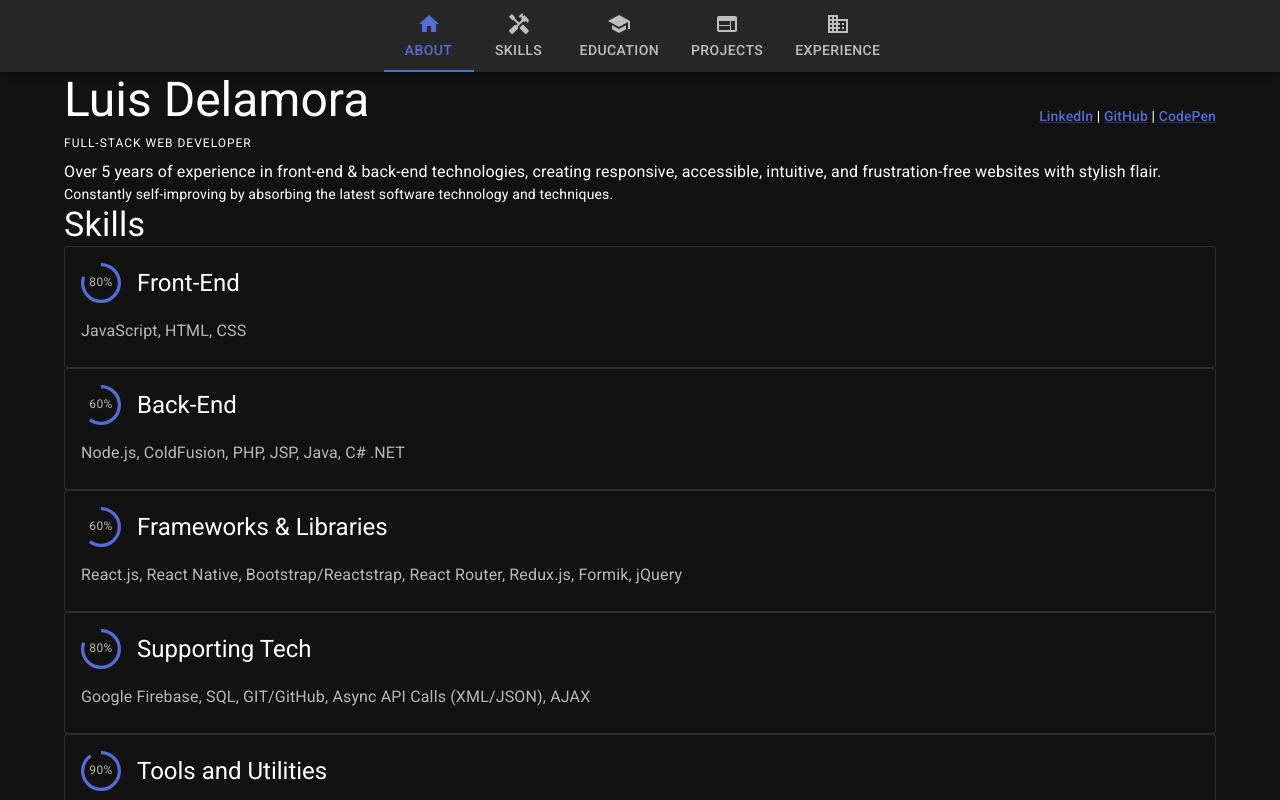
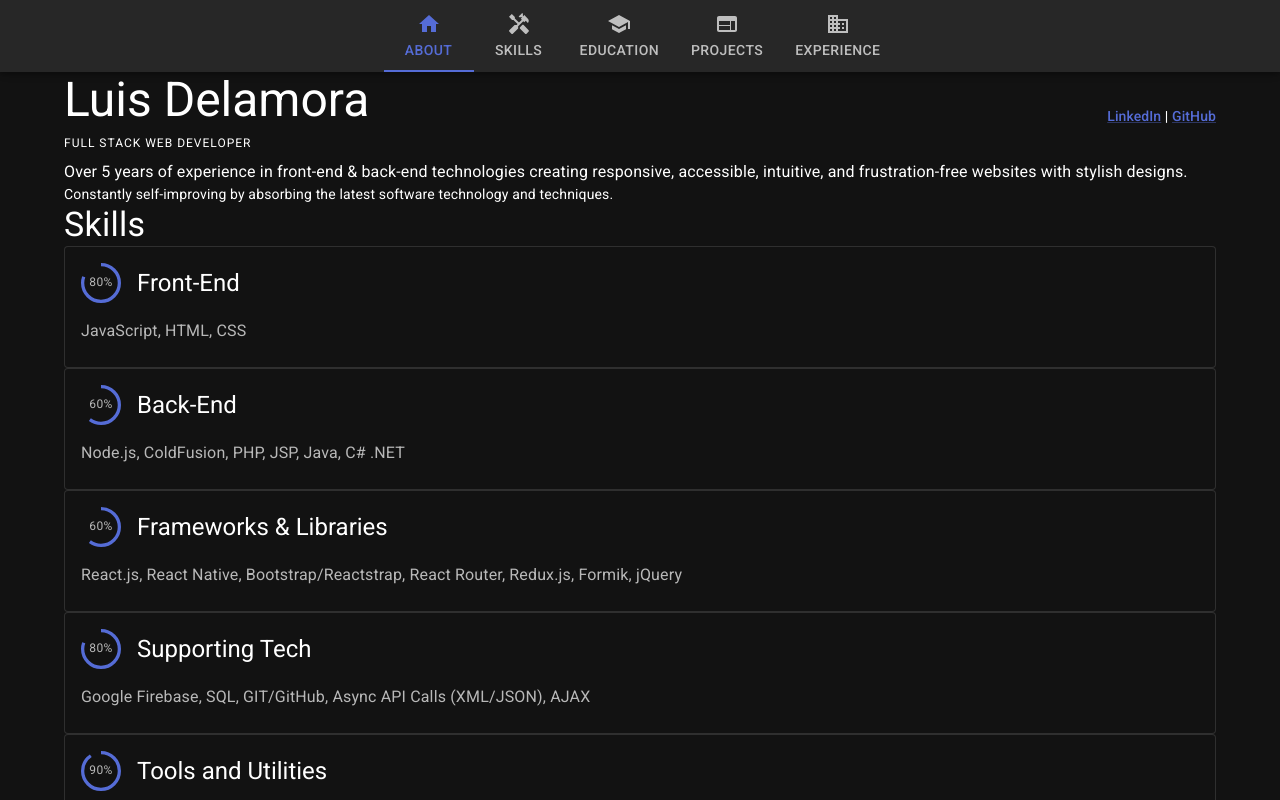
Before and after one commit to eccos/portfolio, a React (Create React App) app: page / in a window 1280 px wide. Shown: the top 800 px of the page. Built offline with nearby package versions, Linux system fonts and the light colour scheme.

Commit message:
minor text edit

```diff
--- a/src/sections/AboutSection.js
+++ b/src/sections/AboutSection.js
@@ -9,15 +9,14 @@ export default function AboutSection() {
         </Typography>
         <Typography variant="subtitle2" alignSelf={'end'}>
           <Link href="https://linkedin.com/in/luis-delamora">LinkedIn</Link> |{' '}
-          <Link href="https://github.com/eccos">GitHub</Link> |{' '}
-          <Link href="https://codepen.io/eccos">CodePen</Link>
+          <Link href="https://github.com/eccos">GitHub</Link>
         </Typography>
       </Stack>
-      <Typography variant="overline">Full-Stack Web Developer</Typography>
+      <Typography variant="overline">Full Stack Web Developer</Typography>
       <Typography variant="body1">
-        Over 5 years of experience in front-end & back-end technologies,
-        creating responsive, accessible, intuitive, and frustration-free
-        websites with stylish flair.
+        Over 5 years of experience in front-end & back-end technologies creating
+        responsive, accessible, intuitive, and frustration-free websites with
+        stylish designs.
       </Typography>
       <Typography variant="body2">
         Constantly self-improving by absorbing the latest software technology
```
